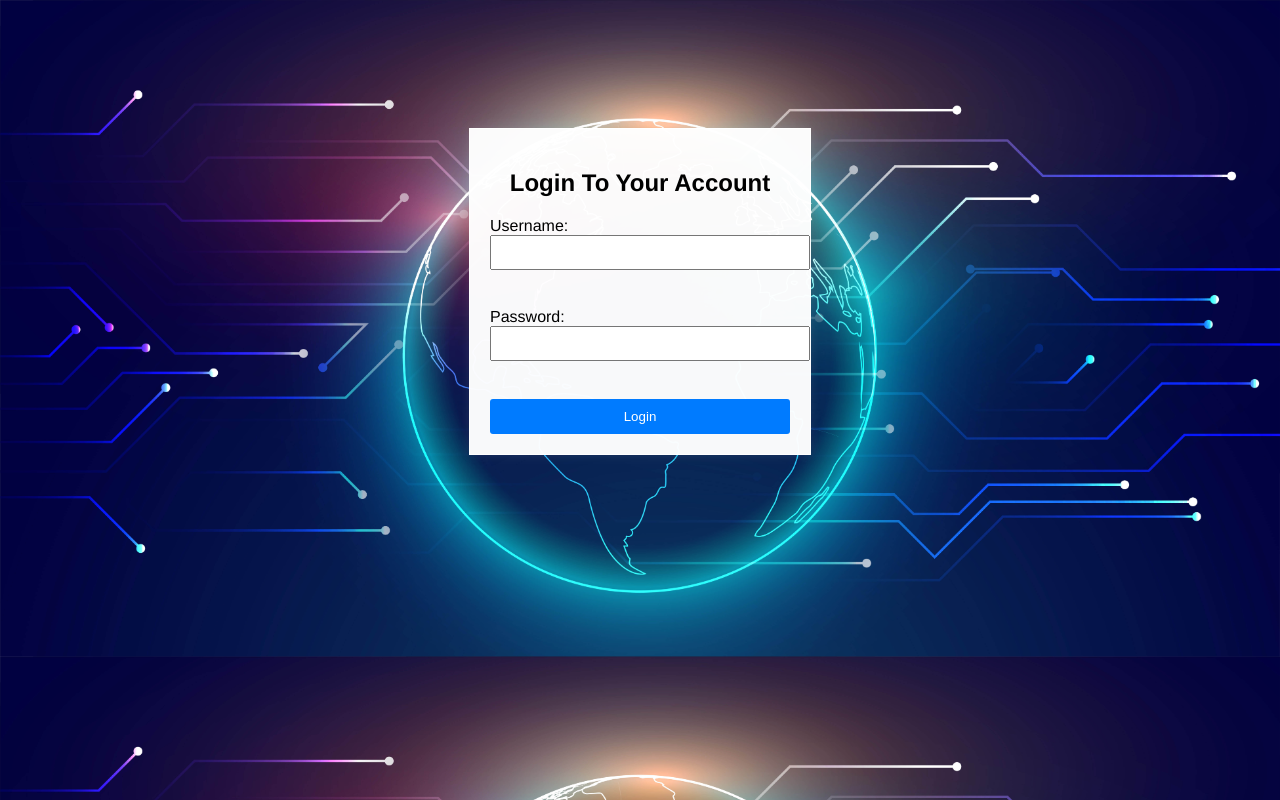
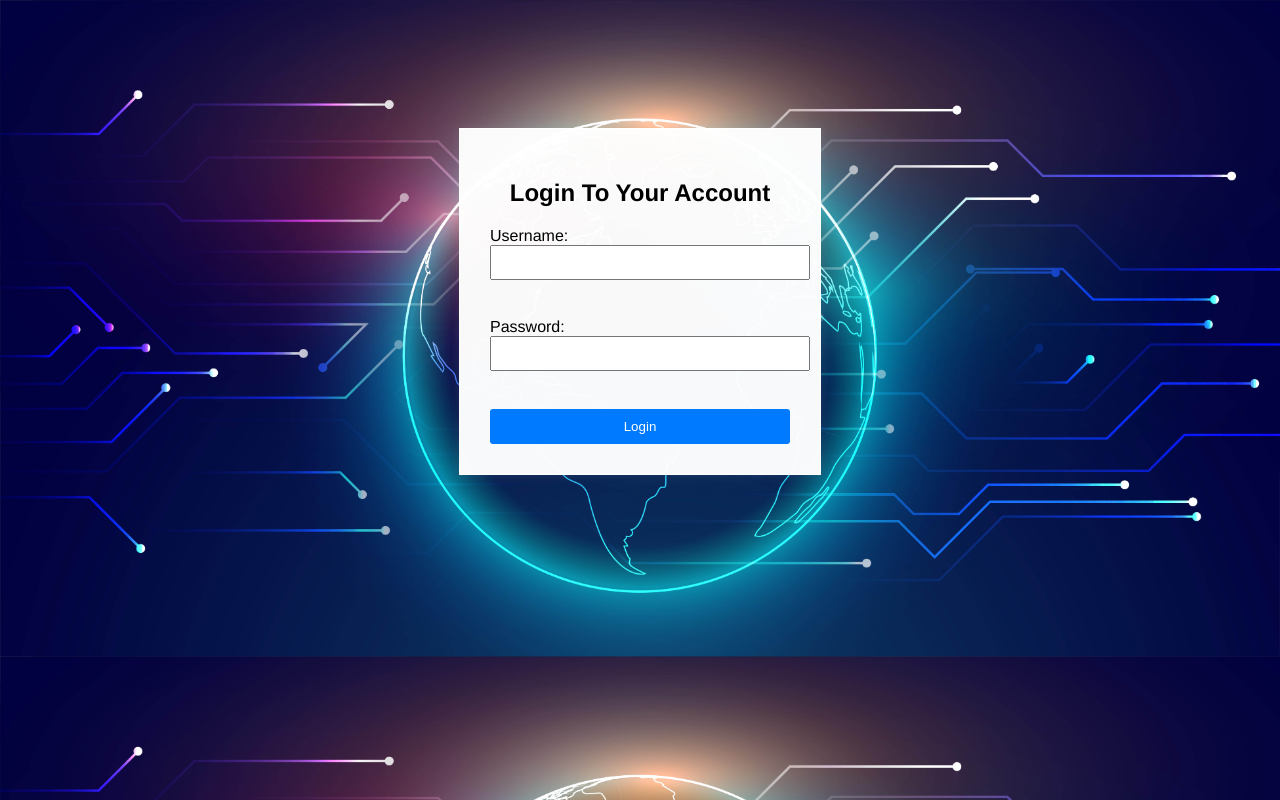
Before and after one commit to johnkennedyb/Blackcofferfrontend, a React (Create React App) app: page / in a window 1280 px wide. Built offline with nearby package versions, Linux system fonts and the light colour scheme.

Commit message:
Update login.css

```diff
--- a/src/login.css
+++ b/src/login.css
@@ -11,7 +11,7 @@ body.login-page {
   max-width: 300px;
   margin: auto; /* Center the container horizontally */
   margin-top: 10%; /* Adjust the margin for vertical centering */
-  padding: 20px;
+  padding: 30px 30px 30px 30px;
   border: 1px solid #ffffff;
   border-radius: 0px;
   box-shadow: 0 0 10px rgba(223, 223, 223, 0.1);
```
